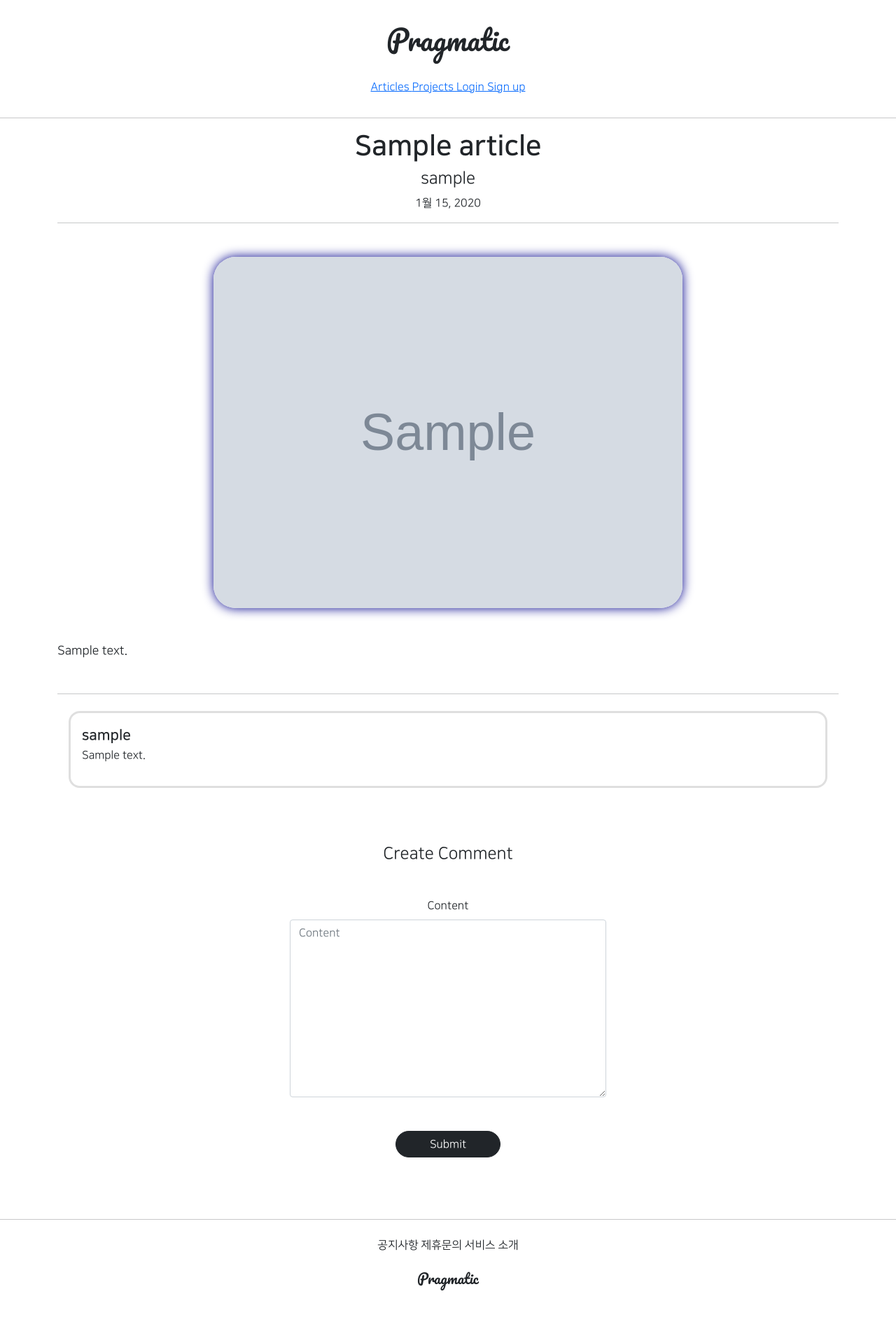
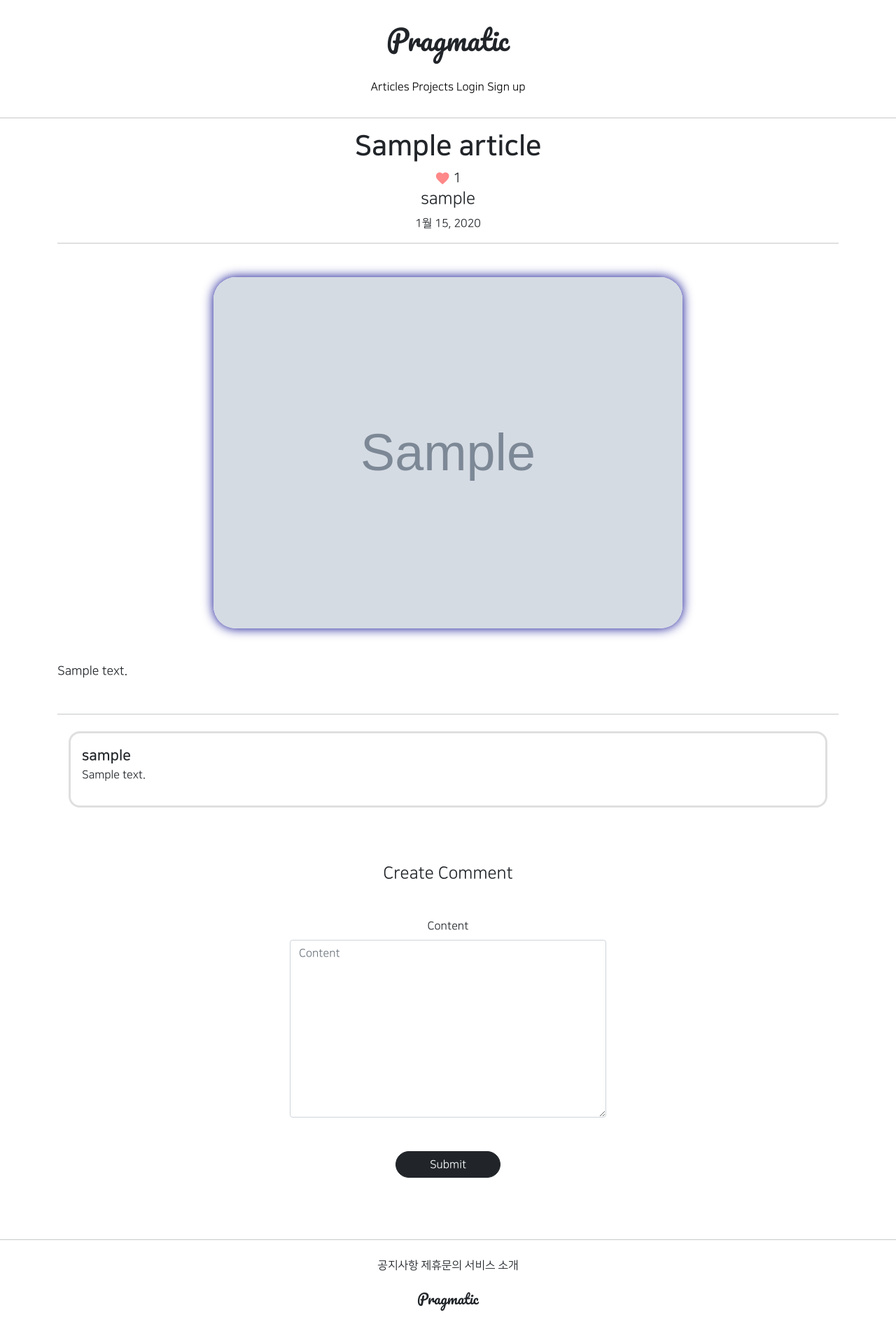
Before and after one commit to surlyban-selor/kalrasu, a Django app: page /articles/detail/1 in a window 1280 px wide. Shown: the whole page at 70% size. Before the commit the page ends 1844 px from the top, so only its background shows below. Run offline with Django 3.2, Linux system fonts and the light colour scheme; tables that the repository leaves empty hold one stand-in row (values such as "Sample post"); grey boxes marked "Sample" are stand-in pictures; parts of the project's set-up code (start-up, migrations or seed data) failed here and were passed over; some libraries are stand-ins or nearby versions.

Commit message:
8/24 3ban class commit 3-1

```diff
--- a/articleapp/templates/articleapp/detail.html
+++ b/articleapp/templates/articleapp/detail.html
@@ -9,6 +9,18 @@
         <div clas="my-5">
             {#     게시글 제목, 글쓴이, 작성일자      #}
             <h1 class="NNS_B">{{ target_article.title }}</h1>
+            <div>
+                <a href="{% url 'likeapp:article_like' article_pk=target_article.pk %}"
+                class="material-icons"
+                style="vertical-align: middle;
+                        font-size: 1.4rem;
+                        color: #f88">
+                    favorite
+                </a>
+                <span style="vertical-align: middle; font-size: 1.2rem">
+                    {{ target_article.like }}
+                </span>
+            </div>
             <h4>{{ target_article.writer.profile.nickname }}</h4>
             <p>{{ target_article.created_at }}</p>
         </div>
--- a/likeapp/urls.py
+++ b/likeapp/urls.py
@@ -1,5 +1,10 @@
+from django.urls import path
 
+from likeapp.views import LikeArticleView
+
+app_name = 'likeapp'
 
 urlpatterns = [
-    path('article/<int:article_pk>')
+    path('article/<int:article_pk>', LikeArticleView.as_view(), name='article_like'),
+
 ]
--- a/static/base.css
+++ b/static/base.css
@@ -73,3 +73,13 @@
         font-size: 13px;
     }
 }
+
+a {
+    text-decoration: none;
+    color: black;
+}
+
+a:hover {
+    text-decoration: none;
+    color: black;
+}
```
